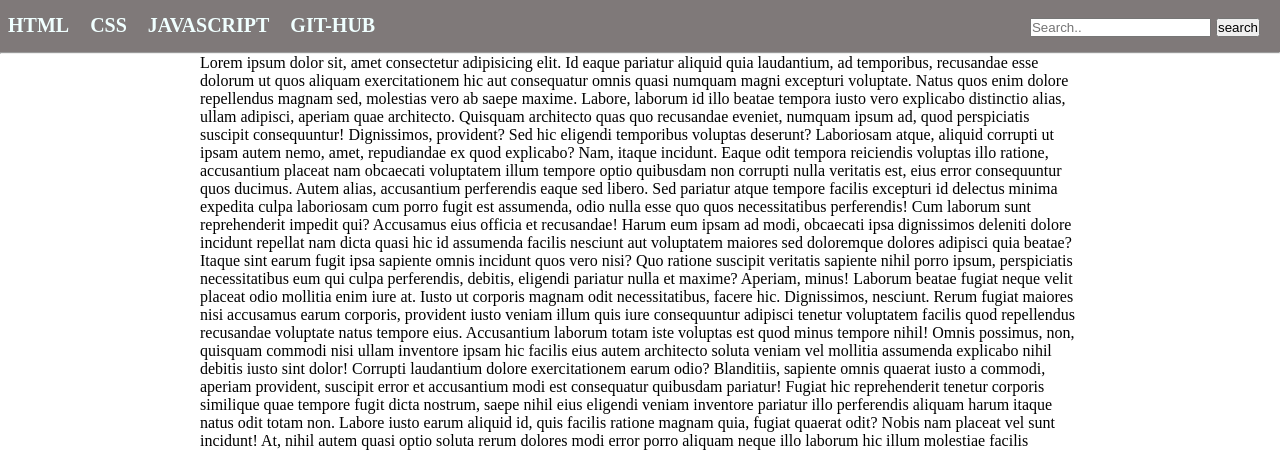
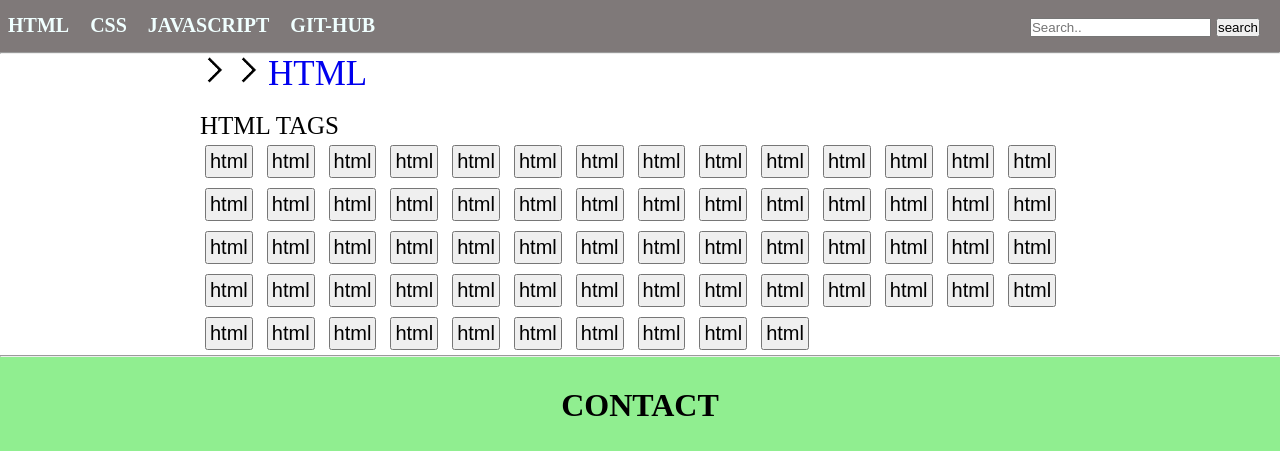
Before and after one commit to SahuShantanu/programming-code, a plain HTML site: page index.html in a window 1280 px wide. Shown: the part 63-514 px from the top of the page. Drawn offline with Linux system fonts and the light colour scheme.

Commit message:
adding 1 images, adding main section in html file some css styling

```diff
--- a/index.html
+++ b/index.html
@@ -40,42 +40,84 @@
     </nav>
     <hr>
     <div class="main1">
-        <p>Lorem ipsum dolor sit, amet consectetur adipisicing elit. Id eaque pariatur aliquid quia laudantium, ad
-            temporibus, recusandae esse dolorum ut quos aliquam exercitationem hic aut consequatur omnis quasi numquam
-            magni excepturi voluptate. Natus quos enim dolore repellendus magnam sed, molestias vero ab saepe maxime.
-            Labore, laborum id illo beatae tempora iusto vero explicabo distinctio alias, ullam adipisci, aperiam quae
-            architecto. Quisquam architecto quas quo recusandae eveniet, numquam ipsum ad, quod perspiciatis suscipit
-            consequuntur! Dignissimos, provident? Sed hic eligendi temporibus voluptas deserunt? Laboriosam atque,
-            aliquid corrupti ut ipsam autem nemo, amet, repudiandae ex quod explicabo? Nam, itaque incidunt. Eaque odit
-            tempora reiciendis voluptas illo ratione, accusantium placeat nam obcaecati voluptatem illum tempore optio
-            quibusdam non corrupti nulla veritatis est, eius error consequuntur quos ducimus. Autem alias, accusantium
-            perferendis eaque sed libero. Sed pariatur atque tempore facilis excepturi id delectus minima expedita culpa
-            laboriosam cum porro fugit est assumenda, odio nulla esse quo quos necessitatibus perferendis! Cum laborum
-            sunt reprehenderit impedit qui? Accusamus eius officia et recusandae! Harum eum ipsam ad modi, obcaecati
-            ipsa dignissimos deleniti dolore incidunt repellat nam dicta quasi hic id assumenda facilis nesciunt aut
-            voluptatem maiores sed doloremque dolores adipisci quia beatae? Itaque sint earum fugit ipsa sapiente omnis
-            incidunt quos vero nisi? Quo ratione suscipit veritatis sapiente nihil porro ipsum, perspiciatis
-            necessitatibus eum qui culpa perferendis, debitis, eligendi pariatur nulla et maxime? Aperiam, minus!
-            Laborum beatae fugiat neque velit placeat odio mollitia enim iure at. Iusto ut corporis magnam odit
-            necessitatibus, facere hic. Dignissimos, nesciunt. Rerum fugiat maiores nisi accusamus earum corporis,
-            provident iusto veniam illum quis iure consequuntur adipisci tenetur voluptatem facilis quod repellendus
-            recusandae voluptate natus tempore eius. Accusantium laborum totam iste voluptas est quod minus tempore
-            nihil! Omnis possimus, non, quisquam commodi nisi ullam inventore ipsam hic facilis eius autem architecto
-            soluta veniam vel mollitia assumenda explicabo nihil debitis iusto sint dolor! Corrupti laudantium dolore
-            exercitationem earum odio? Blanditiis, sapiente omnis quaerat iusto a commodi, aperiam provident, suscipit
-            error et accusantium modi est consequatur quibusdam pariatur! Fugiat hic reprehenderit tenetur corporis
-            similique quae tempore fugit dicta nostrum, saepe nihil eius eligendi veniam inventore pariatur illo
-            perferendis aliquam harum itaque natus odit totam non. Labore iusto earum aliquid id, quis facilis ratione
-            magnam quia, fugiat quaerat odit? Nobis nam placeat vel sunt incidunt! At, nihil autem quasi optio soluta
-            rerum dolores modi error porro aliquam neque illo laborum hic illum molestiae facilis consequatur in facere
-            reiciendis explicabo aperiam architecto aut. Aliquam quisquam reiciendis eius ratione illum laudantium
-            veritatis accusamus itaque unde ipsum quam modi, obcaecati beatae voluptate dolorem omnis facilis amet
-            consequuntur sit dolores. Fugiat obcaecati ratione quo, accusantium aut, tempora, fuga perspiciatis minima
-            ipsa incidunt nostrum. Officia facere impedit alias libero inventore nesciunt, ipsum dolor nisi suscipit
-            facilis, deserunt, architecto officiis debitis dolores maxime. Esse accusantium iusto ut, aliquid eum fugit
-            iure dolorum repellat porro autem natus doloremque quis repudiandae nostrum possimus vero accusamus quo.
-            Aliquam voluptas eius aperiam voluptatem itaque. Debitis voluptatum culpa provident illo error saepe eaque
-            soluta doloremque, similique vel ad!</p>
+        <div class="htmlhead">
+        <img src="/programming-code/file/arrow_forward_ios_FILL0_wght400_GRAD0_opsz48.png" alt="arrow" width="30px">
+        <img src="/programming-code/file/arrow_forward_ios_FILL0_wght400_GRAD0_opsz48.png" alt="arrow" width="30px">
+        <a href="#html" id="html">HTML</a>
+    </div>
+    <br>
+    <div class="htmltags">
+        HTML TAGS
+    </div>
+    <div class="alltags">
+        <a href="#"><button id="btn1">html</button></a>
+        <a href="#"><button id="btn1">html</button></a>
+        <a href="#"><button id="btn1">html</button></a>
+        <a href="#"><button id="btn1">html</button></a>
+        <a href="#"><button id="btn1">html</button></a>
+        <a href="#"><button id="btn1">html</button></a>
+        <a href="#"><button id="btn1">html</button></a>
+        <a href="#"><button id="btn1">html</button></a>
+        <a href="#"><button id="btn1">html</button></a>
+        <a href="#"><button id="btn1">html</button></a>
+        <a href="#"><button id="btn1">html</button></a>
+        <a href="#"><button id="btn1">html</button></a>
+        <a href="#"><button id="btn1">html</button></a>
+        <a href="#"><button id="btn1">html</button></a>
+        <a href="#"><button id="btn1">html</button></a>
+        <a href="#"><button id="btn1">html</button></a>
+        <a href="#"><button id="btn1">html</button></a>
+        <a href="#"><button id="btn1">html</button></a>
+        <a href="#"><button id="btn1">html</button></a>
+        <a href="#"><button id="btn1">html</button></a>
+        <a href="#"><button id="btn1">html</button></a>
+        <a href="#"><button id="btn1">html</button></a>
+        <a href="#"><button id="btn1">html</button></a>
+        <a href="#"><button id="btn1">html</button></a>
+        <a href="#"><button id="btn1">html</button></a>
+        <a href="#"><button id="btn1">html</button></a>
+        <a href="#"><button id="btn1">html</button></a>
+        <a href="#"><button id="btn1">html</button></a>
+        <a href="#"><button id="btn1">html</button></a>
+        <a href="#"><button id="btn1">html</button></a>
+        <a href="#"><button id="btn1">html</button></a>
+        <a href="#"><button id="btn1">html</button></a>
+        <a href="#"><button id="btn1">html</button></a>
+        <a href="#"><button id="btn1">html</button></a>
+        <a href="#"><button id="btn1">html</button></a>
+        <a href="#"><button id="btn1">html</button></a>
+        <a href="#"><button id="btn1">html</button></a>
+        <a href="#"><button id="btn1">html</button></a>
+        <a href="#"><button id="btn1">html</button></a>
+        <a href="#"><button id="btn1">html</button></a>
+        <a href="#"><button id="btn1">html</button></a>
+        <a href="#"><button id="btn1">html</button></a>
+        <a href="#"><button id="btn1">html</button></a>
+        <a href="#"><button id="btn1">html</button></a>
+        <a href="#"><button id="btn1">html</button></a>
+        <a href="#"><button id="btn1">html</button></a>
+        <a href="#"><button id="btn1">html</button></a>
+        <a href="#"><button id="btn1">html</button></a>
+        <a href="#"><button id="btn1">html</button></a>
+        <a href="#"><button id="btn1">html</button></a>
+        <a href="#"><button id="btn1">html</button></a>
+        <a href="#"><button id="btn1">html</button></a>
+        <a href="#"><button id="btn1">html</button></a>
+        <a href="#"><button id="btn1">html</button></a>
+        <a href="#"><button id="btn1">html</button></a>
+        <a href="#"><button id="btn1">html</button></a>
+        <a href="#"><button id="btn1">html</button></a>
+        <a href="#"><button id="btn1">html</button></a>
+        <a href="#"><button id="btn1">html</button></a>
+        <a href="#"><button id="btn1">html</button></a>
+        <a href="#"><button id="btn1">html</button></a>
+        <a href="#"><button id="btn1">html</button></a>
+        <a href="#"><button id="btn1">html</button></a>
+        <a href="#"><button id="btn1">html</button></a>
+        <a href="#"><button id="btn1">html</button></a>
+        <a href="#"><button id="btn1">html</button></a>
+
+    </div>
     </div>
     <hr>
     <div class="contact">
--- a/style.css
+++ b/style.css
@@ -81,3 +81,15 @@
     padding-bottom: 30px;
 
 }
+#html{
+    text-decoration: none;
+    font-size: 35px;
+}
+.htmltags{
+    font-size: 25px;
+}
+#btn1{
+    font-size: 20px;
+    margin: 5px;
+    padding: 3px;
+}
```
Also changed, not shown: file/arrow_forward_ios_FILL0_wght400_GRAD0_opsz48.png (added).
